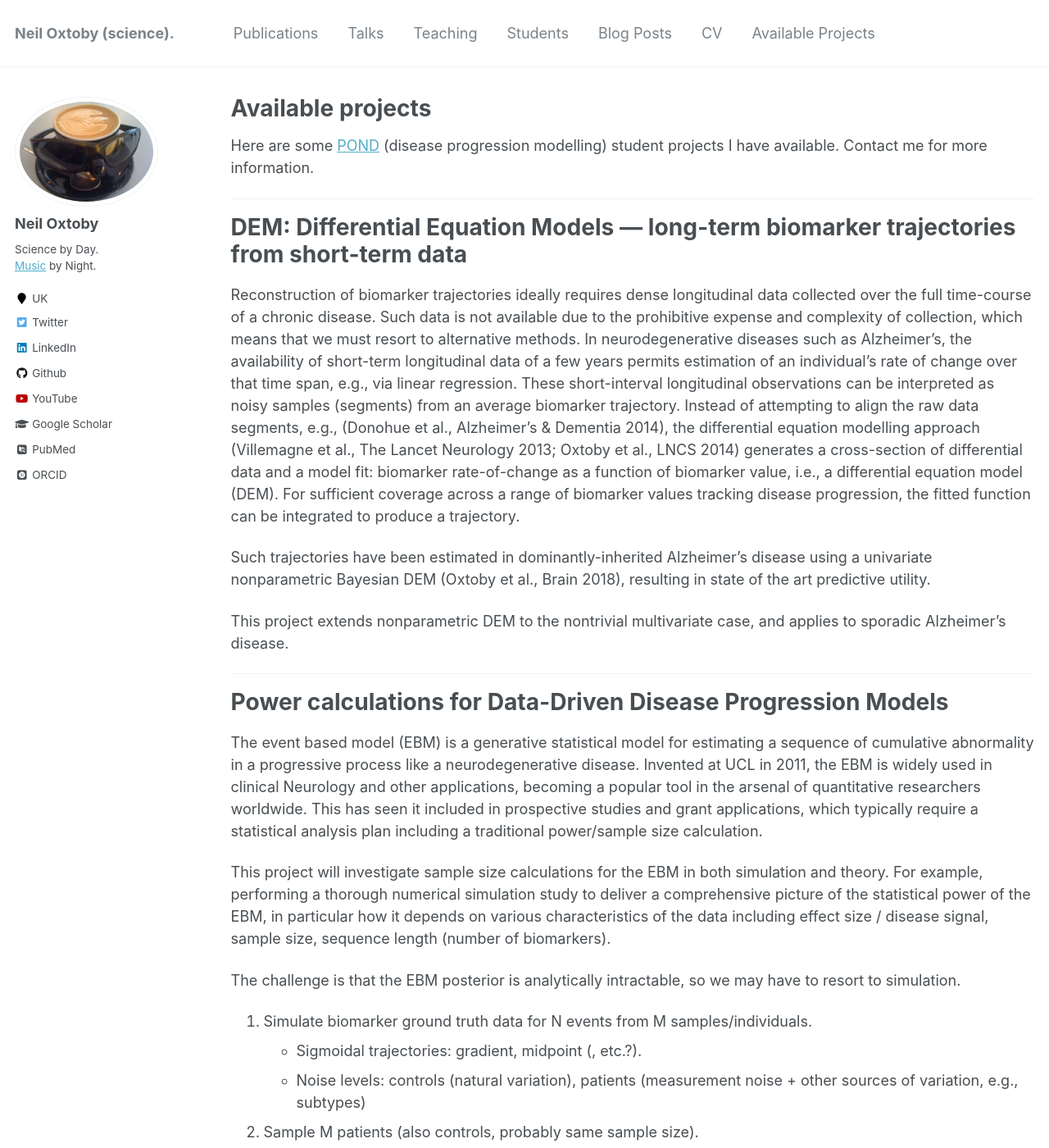
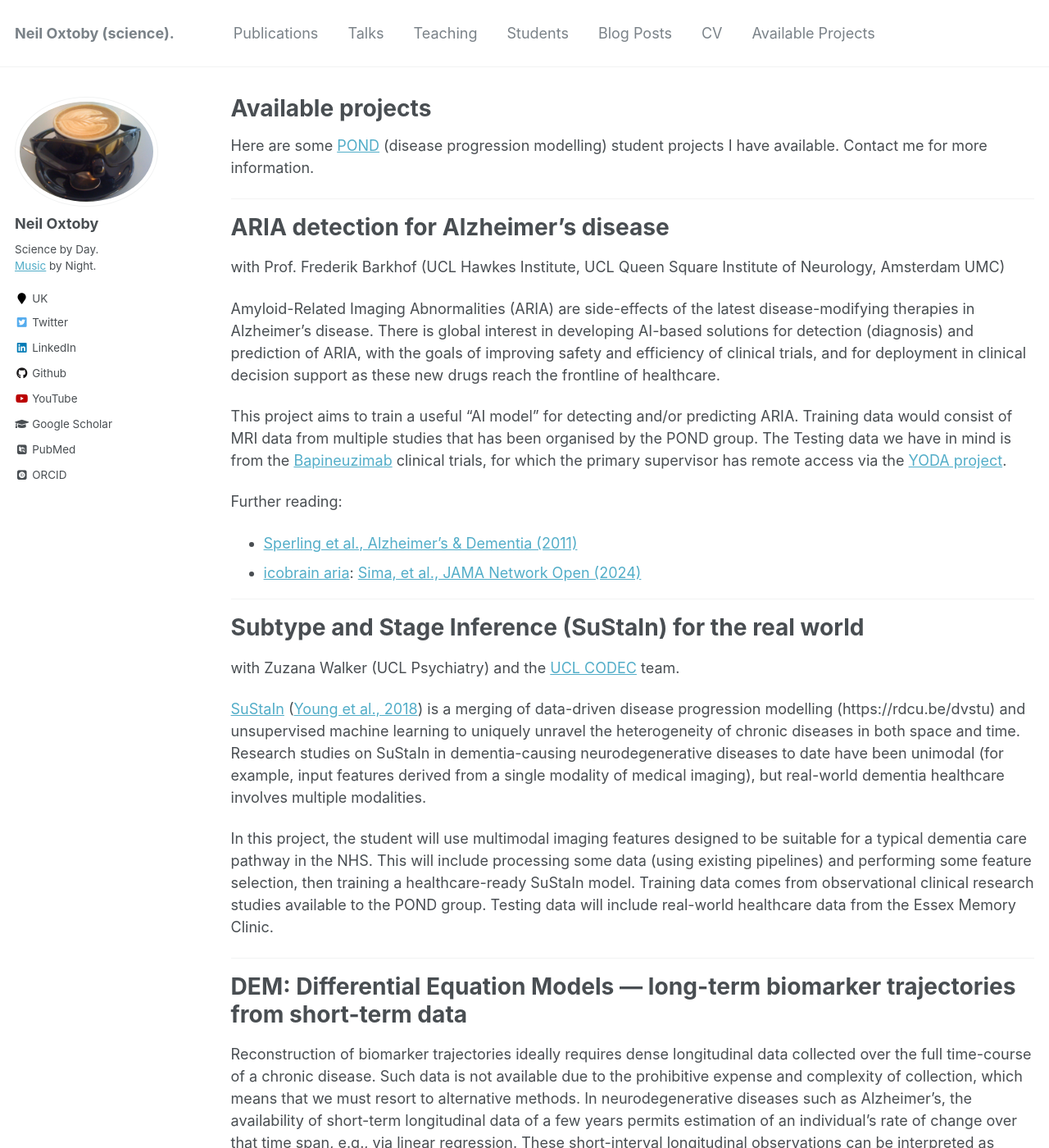
Before and after one commit to noxtoby/science, a Jekyll site: the page built from _pages/student-projects.md, in a window 1280 px wide and 1400 px high. Shown: the whole window at 82% size. Built offline with Jekyll 4.4.1, drawn with Linux system fonts in a browser that asks for light colours; some web fonts are replaced; some of the changed text lies outside the part shown.

Commit message:
Updated student projects

```diff
--- a/_pages/student-projects.md
+++ b/_pages/student-projects.md
@@ -4,10 +4,38 @@ title: "Available projects"
 permalink: /student-projects/
 excerpt: "Currently available student research projects"
 author_profile: true
-date: "2023-09-07"
+date: "2024-10-23"
 ---
 
 Here are some [POND](http://pond.cs.ucl.ac.uk) (disease progression modelling) student projects I have available. Contact me for more information.
+
+* * *
+
+ARIA detection for Alzheimer's disease
+======
+
+with Prof. Frederik Barkhof (UCL Hawkes Institute, UCL Queen Square Institute of Neurology, Amsterdam UMC)
+
+Amyloid-Related Imaging Abnormalities (ARIA) are side-effects of the latest disease-modifying therapies in Alzheimer's disease. There is global interest in developing AI-based solutions for detection (diagnosis) and prediction of ARIA, with the goals of improving safety and efficiency of clinical trials, and for deployment in clinical decision support as these new drugs reach the frontline of healthcare.
+
+This project aims to train a useful “AI model” for detecting and/or predicting ARIA. Training data would consist of MRI data from multiple studies that has been organised by the POND group. The Testing data we have in mind is from the [Bapineuzimab](https://www.alzforum.org/therapeutics/bapineuzumab) clinical trials, for which the primary supervisor has remote access via the [YODA project](https://yoda.yale.edu/).
+
+Further reading:
+
+- [Sperling et al., Alzheimer's & Dementia (2011)](https://doi.org/10.1016/j.jalz.2011.05.2351)
+- [icobrain aria](https://icometrix.com/services/icobrain-aria): [Sima, et al., JAMA Network Open (2024)](https://doi.org/10.1001/jamanetworkopen.2023.55800)
+
+* * *
+
+Subtype and Stage Inference (SuStaIn) for the real world
+======
+
+with Zuzana Walker (UCL Psychiatry) and the [UCL CODEC](https://ucl-codec.github.io) team.
+
+[SuStaIn](https://ucl-pond.github.io/pySuStaIn/) ([Young et al., 2018](https://doi.org/10.1038/s41467-018-05892-0)) is a merging of data-driven disease progression modelling (https://rdcu.be/dvstu) and unsupervised machine learning to uniquely unravel the heterogeneity of chronic diseases in both space and time. Research studies on SuStaIn in dementia-causing neurodegenerative diseases to date have been unimodal (for example, input features derived from a single modality of medical imaging), but real-world dementia healthcare involves multiple modalities.
+
+In this project, the student will use multimodal imaging features designed to be suitable for a typical dementia care pathway in the NHS. This will include processing some data (using existing pipelines) and performing some feature selection, then training a healthcare-ready SuStaIn model. Training data comes from observational clinical research studies available to the POND group. Testing data will include real-world healthcare data from the Essex Memory Clinic.
+
 
 * * *
 
@@ -64,8 +92,8 @@ This project will investigate one or all of the above, assessing performance aga
 MLAH: Machine Learning Accelerated Histopathology
 ======
 
-with Prof. Tammaryn Lashley (UCL ION Queen Square Brain bank) <br/>
-and Dr Andre Altmann (UCL CMIC)
+with Prof. Tammaryn Lashley (UCL Queen Square Institute Of Neurology Brain bank) <br/>
+and Assoc. Prof. Andre Altmann (UCL Hawkes Institute)
 
 **Background:**
 
@@ -97,8 +125,8 @@ MRI Precious: Deidentifying MRI using defacing algorithms — one algorithm to r
 ======
 
 with Zuzana Walker (UCL Psychiatry), <br/>
-Dave Cash (UCL Dementia Research Centre), <br/>
-Geoff Parker (UCL CMIC)
+Dave Cash (UCL Queen Square Dementia Research Centre), <br/>
+Geoff Parker (UCL Hawkes Institute)
 
 **Background:**
 
```
Also changed, not shown: other parts of _pages/student-projects.md (+1 -1 lines).
